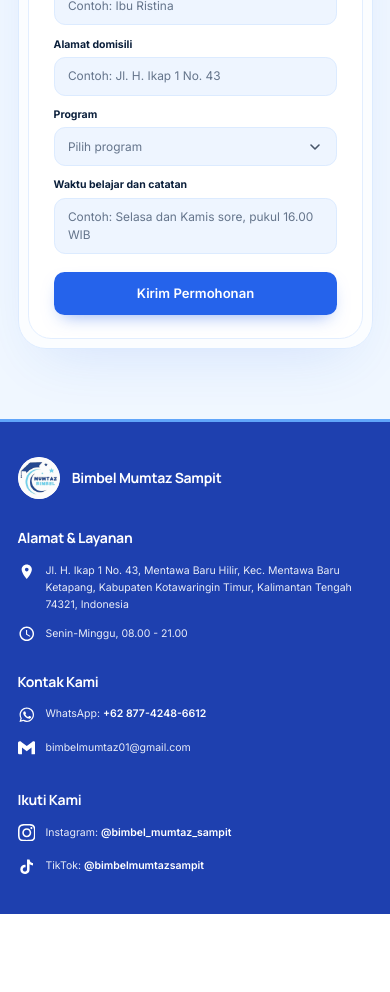
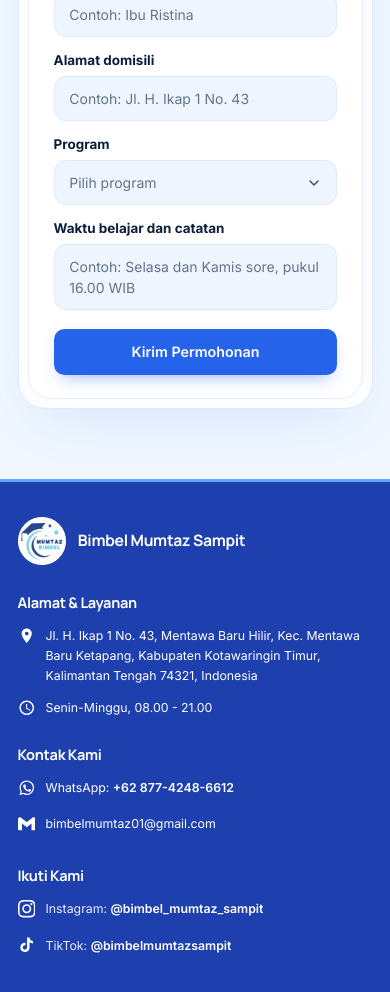
Before and after one commit to KEBAB-SHIIII/mumtaz-bimbel-landing-page, a React (Vite) app: page / in a window 390 px wide. Shown: the part 8660-9652 px from the top of the page. Before the commit the page ends 9574 px from the top, so only its background shows below. Built offline with nearby package versions, Linux system fonts and the light colour scheme.

Commit message:
Memperbaiki ukuran font agar lebih mudah untuk dibaca

```diff
--- a/src/components/Footer.jsx
+++ b/src/components/Footer.jsx
@@ -19,18 +19,18 @@ export default function Footer() {
           {/* Kolom 1: Profil Brand */}
           <div>
             <div className="flex items-center gap-3.5">
-              <div className="w-12 h-12 rounded-full overflow-hidden shrink-0 bg-white">
+              <div className="footer-brand-logo rounded-full overflow-hidden shrink-0 bg-white">
                 <img
                   src={`${import.meta.env.BASE_URL}assets/images/logo-mumtaz.png`}
                   alt="Logo Bimbel Mumtaz"
-                  width="48"
-                  height="48"
+                  width="54"
+                  height="54"
                   decoding="async"
                   className="w-full h-full object-cover rounded-full"
                   loading="lazy"
                 />
               </div>
-              <h3 className="font-bold text-base sm:text-[19px] text-white leading-tight">
+              <h3 className="footer-brand-title font-bold text-white leading-tight">
                 Bimbel Mumtaz Sampit
               </h3>
             </div>
@@ -38,10 +38,10 @@ export default function Footer() {
 
           {/* Kolom 2: Alamat & Operasional */}
           <div>
-            <h4 className="font-bold text-base text-white mb-4">
+            <h4 className="footer-col-heading font-bold text-white mb-4">
               Alamat &amp; Layanan
             </h4>
-            <div className="space-y-3.5 text-xs sm:text-[13px] text-white/90">
+            <div className="footer-col-list space-y-3.5 text-white/95">
               <div className="flex items-start gap-3">
                 <svg className="w-5 h-5 shrink-0 mt-0.5" fill="#FFFFFF" viewBox="0 0 24 24">
                   <path d="M12 2C8.13 2 5 5.13 5 9c0 5.25 7 13 7 13s7-7.75 7-13c0-3.87-3.13-7-7-7zm0 9.5c-1.38 0-2.5-1.12-2.5-2.5s1.12-2.5 2.5-2.5 2.5 1.12 2.5 2.5-1.12 2.5-2.5 2.5z" />
@@ -59,16 +59,16 @@ export default function Footer() {
 
           {/* Kolom 3: Kontak Kami (Sesuai Referensi Gambar) */}
           <div>
-            <h4 className="font-bold text-base text-white mb-4">
+            <h4 className="footer-col-heading font-bold text-white mb-4">
               Kontak Kami
             </h4>
-            <ul className="space-y-3.5 text-xs sm:text-[13px]">
+            <ul className="footer-col-list space-y-3.5">
               <li>
                 <a
                   href={`https://wa.me/${OFFICIAL_WA_NUMBER}`}
                   target="_blank"
                   rel="noopener noreferrer"
-                  className="inline-flex items-center gap-3 text-white/90 hover:text-white transition-colors"
+                  className="inline-flex items-center gap-3 text-white/95 hover:text-white transition-colors"
                 >
                   <svg className="w-5 h-5 shrink-0" fill="#FFFFFF" viewBox="0 0 24 24">
                     <path d="M12.04 2C6.58 2 2.13 6.45 2.13 11.91c0 1.75.46 3.45 1.32 4.95L2.05 22l5.25-1.38c1.45.79 3.08 1.21 4.74 1.21 5.46 0 9.91-4.45 9.91-9.91c0-2.65-1.03-5.14-2.9-7.01A9.816 9.816 0 0 0 12.04 2zm.01 1.67c2.2 0 4.26.86 5.82 2.42a8.225 8.225 0 0 1 2.41 5.83c0 4.54-3.7 8.24-8.24 8.24-1.48 0-2.93-.39-4.19-1.14l-.3-.18-3.12.82.83-3.04-.2-.32a8.196 8.196 0 0 1-1.26-4.38c.01-4.54 3.7-8.24 8.25-8.24zM8.83 7.36c-.18 0-.48.07-.73.34-.24.26-.93.91-.93 2.23s.96 2.58 1.09 2.76c.13.18 1.89 2.89 4.58 4.05.64.28 1.14.44 1.53.57.64.2 1.22.17 1.68.1.52-.08 1.6-.65 1.82-1.29.23-.63.23-1.17.16-1.28-.07-.11-.25-.17-.52-.31-.26-.14-1.56-.77-1.8-.86-.24-.09-.41-.13-.59.13-.17.27-.67.87-.82 1.04-.15.17-.3.2-.56.07-.26-.13-1.11-.41-2.11-1.3-.78-.7-1.31-1.56-1.46-1.82-.15-.26-.02-.4.12-.54.12-.12.26-.31.39-.47.13-.16.17-.27.26-.44.09-.18.04-.33-.02-.46-.07-.13-.59-1.43-.81-1.96-.22-.51-.43-.44-.59-.45-.15 0-.32-.01-.5-.01z" />
@@ -79,7 +79,7 @@ export default function Footer() {
               <li>
                 <a
                   href={`mailto:${OFFICIAL_EMAIL}`}
-                  className="inline-flex items-center gap-3 text-white/90 hover:text-white transition-colors"
+                  className="inline-flex items-center gap-3 text-white/95 hover:text-white transition-colors"
                 >
                   <svg className="w-5 h-5 shrink-0" fill="#FFFFFF" viewBox="0 0 24 24" aria-hidden="true">
                     <path d="M24 5.457v13.909c0 .904-.732 1.636-1.636 1.636h-3.819V11.73L12 16.64l-6.545-4.91v9.273H1.636A1.636 1.636 0 0 1 0 19.366V5.457c0-2.023 2.309-3.178 3.927-1.964L5.455 4.64 12 9.548l6.545-4.91 1.528-1.145C21.69 2.28 24 3.434 24 5.457z" />
@@ -92,10 +92,10 @@ export default function Footer() {
 
           {/* Kolom 4: Ikuti Kami (Sesuai Referensi Gambar) */}
           <div>
-            <h4 className="font-bold text-base text-white mb-4">
+            <h4 className="footer-col-heading font-bold text-white mb-4">
               Ikuti Kami
             </h4>
-            <ul className="space-y-3.5 text-xs sm:text-[13px]">
+            <ul className="footer-col-list space-y-3.5">
               <li>
                 <a
                   href={OFFICIAL_INSTAGRAM_URL}
--- a/src/components/KontakSection.jsx
+++ b/src/components/KontakSection.jsx
@@ -213,10 +213,10 @@ export default function KontakSection() {
               Isi data singkat. Kami hubungi Anda secepatnya.
             </p>
 
-            <form className="space-y-3.5" onSubmit={handleSubmit}>
-              <div className="grid grid-cols-1 sm:grid-cols-2 gap-3.5">
+            <form className="space-y-4" onSubmit={handleSubmit}>
+              <div className="grid grid-cols-1 sm:grid-cols-2 gap-4">
                 <div>
-                  <label className="block text-xs font-bold text-[#0B1F3B] mb-1.5" htmlFor="parentName">
+                  <label className="form-label block font-bold text-[#0B1F3B] mb-2" htmlFor="parentName">
                     Nama orang tua / wali
                   </label>
                   <input
@@ -230,7 +230,7 @@ export default function KontakSection() {
                   />
                 </div>
                 <div>
-                  <label className="block text-xs font-bold text-[#0B1F3B] mb-1.5" htmlFor="homeAddress">
+                  <label className="form-label block font-bold text-[#0B1F3B] mb-2" htmlFor="homeAddress">
                     Alamat domisili
                   </label>
                   <input
@@ -247,7 +247,7 @@ export default function KontakSection() {
 
               <div>
                 <label
-                  className="block text-xs font-bold text-[#0B1F3B] mb-1.5"
+                  className="form-label block font-bold text-[#0B1F3B] mb-2"
                   id="programDropdownLabel"
                   htmlFor="programDropdownBtn"
                 >
@@ -331,7 +331,7 @@ export default function KontakSection() {
               </div>
 
               <div>
-                <label className="block text-xs font-bold text-[#0B1F3B] mb-1.5" htmlFor="messageNotes">
+                <label className="form-label block font-bold text-[#0B1F3B] mb-2" htmlFor="messageNotes">
                   Waktu belajar dan catatan
                 </label>
                 <textarea
@@ -345,7 +345,7 @@ export default function KontakSection() {
                 />
               </div>
 
-              <button className="btn-sky w-full py-3 rounded-xl text-sm" type="submit" disabled={isSubmitting}>
+              <button className="btn-sky form-submit-btn w-full py-3.5 rounded-xl" type="submit" disabled={isSubmitting}>
                 {isSubmitting ? (
                   <>
                     <span className="inline-block w-4 h-4 border-2 border-white border-t-transparent rounded-full animate-spin" />
--- a/src/styles/components.css
+++ b/src/styles/components.css
@@ -310,10 +310,46 @@
   padding-bottom: 2.5rem;
 }
 
+.footer-brand-logo {
+  width: 48px;
+  height: 48px;
+}
+
+.footer-brand-title {
+  font-size: 1.12rem !important;
+}
+
+.footer-col-heading {
+  font-size: 1.04rem !important;
+  line-height: 1.3 !important;
+}
+
+.footer-col-list {
+  font-size: 0.88rem !important;
+  line-height: 1.58 !important;
+}
+
 @media (min-width: 640px) {
   .footer-clear-border {
     padding-top: 3rem;
     padding-bottom: 3rem;
+  }
+
+  .footer-brand-logo {
+    width: 50px;
+    height: 50px;
+  }
+
+  .footer-brand-title {
+    font-size: 1.2rem !important;
+  }
+
+  .footer-col-heading {
+    font-size: 1.08rem !important;
+  }
+
+  .footer-col-list {
+    font-size: 0.91rem !important;
   }
 }
 
@@ -1191,15 +1227,24 @@
   }
 }
 
+.form-label {
+  font-size: 0.96rem;
+  line-height: 1.35;
+}
+
 .form-field {
   width: 100%;
-  padding: 0.68rem 0.95rem;
-  border-radius: 0.8rem;
+  padding: 0.78rem 1.05rem;
+  border-radius: 0.85rem;
   background: #EEF5FF;
   border: 1.5px solid #DCEBFF;
-  font-size: 0.85rem;
+  font-size: 1rem;
   color: #0B1F3B;
   transition: border-color 0.2s ease, background-color 0.2s ease, box-shadow 0.2s ease;
+}
+
+.form-submit-btn {
+  font-size: 1.02rem !important;
 }
 
 .form-field::placeholder {
@@ -1225,11 +1270,11 @@
   align-items: center;
   justify-content: space-between;
   gap: 0.75rem;
-  padding: 0.68rem 0.95rem;
-  border-radius: 0.8rem;
+  padding: 0.78rem 1.05rem;
+  border-radius: 0.85rem;
   background: #EEF5FF;
   border: 1.5px solid #DCEBFF;
-  font-size: 0.85rem;
+  font-size: 1rem;
   color: #0B1F3B;
   cursor: pointer;
   text-align: left;
@@ -1325,7 +1370,7 @@
 }
 
 .option-title {
-  font-size: 0.84rem;
+  font-size: 0.98rem;
   font-weight: 600;
   color: #0B1F3B;
   line-height: 1.25;
@@ -1340,12 +1385,12 @@
 }
 
 .option-tag {
-  font-size: 0.68rem;
+  font-size: 0.78rem;
   font-weight: 600;
   color: #1D4ED8;
   background: #EFF6FF;
   border: 1px solid #DBEAFE;
-  padding: 0.18rem 0.55rem;
+  padding: 0.22rem 0.65rem;
   border-radius: 9999px;
   white-space: nowrap;
   transition: background-color 0.15s ease, color 0.15s ease, border-color 0.15s ease;
```
